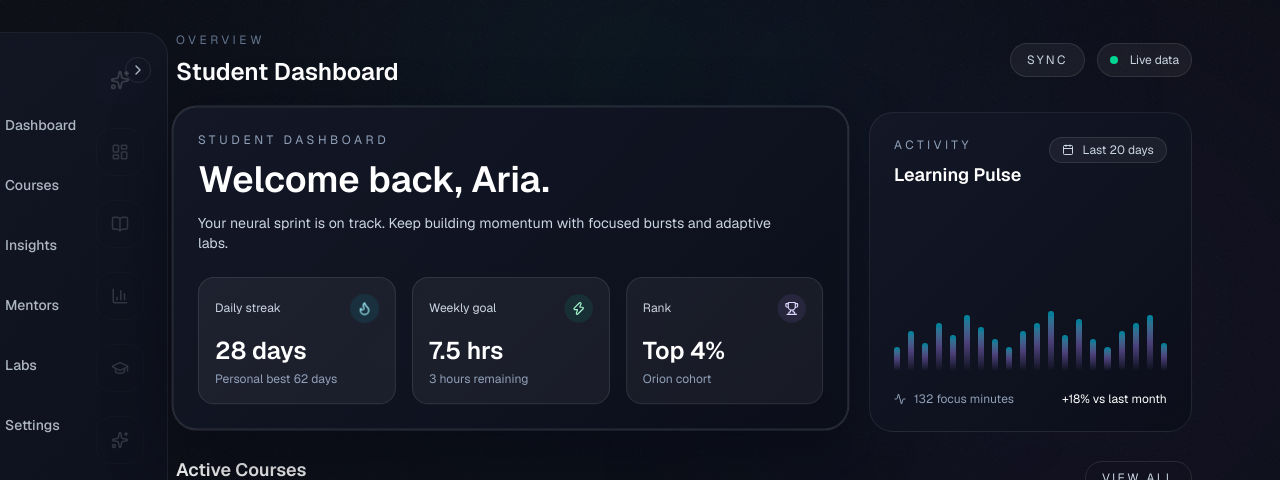
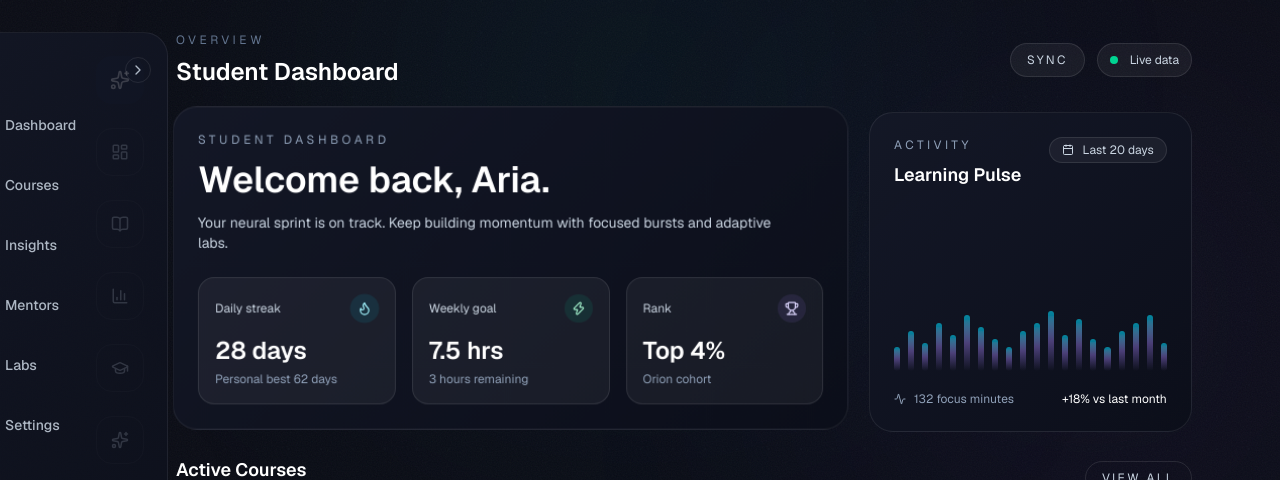
Before and after one commit to rajnish612/Assignment, a Next.js app: page / in a window 1280 px wide. In both pictures the pointer is over the element 510 px from the left and 272 px from the top of the page. Shown: the top 480 px of the page. Built offline with nearby package versions, Linux system fonts and the light colour scheme.

Commit message:
Refine tile hover effects to transform-only for zero layout shifts

```diff
--- a/app/globals.css
+++ b/app/globals.css
@@ -47,14 +47,13 @@ body {
 }
 
 .tile-hover {
-  transition: transform 300ms ease, box-shadow 300ms ease, border-color 300ms ease;
+  transition: transform 300ms ease, opacity 300ms ease;
   will-change: transform;
 }
 
 .tile-hover:hover {
   transform: translateY(-4px) scale(1.01);
-  border-color: var(--stroke-2);
-  box-shadow: 0 0 0 1px rgba(255, 255, 255, 0.14), 0 24px 60px rgba(7, 9, 20, 0.65);
+  opacity: 0.98;
 }
 
 .fade-in {
```
